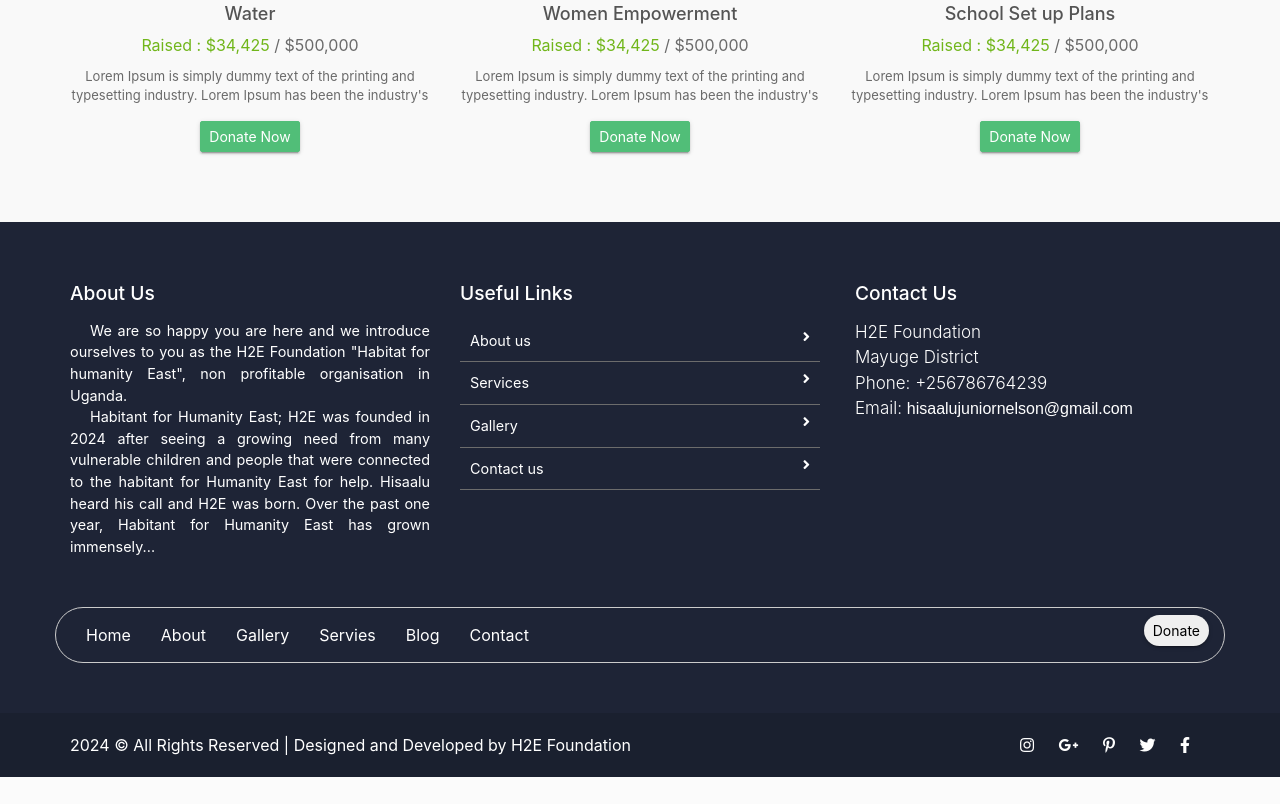
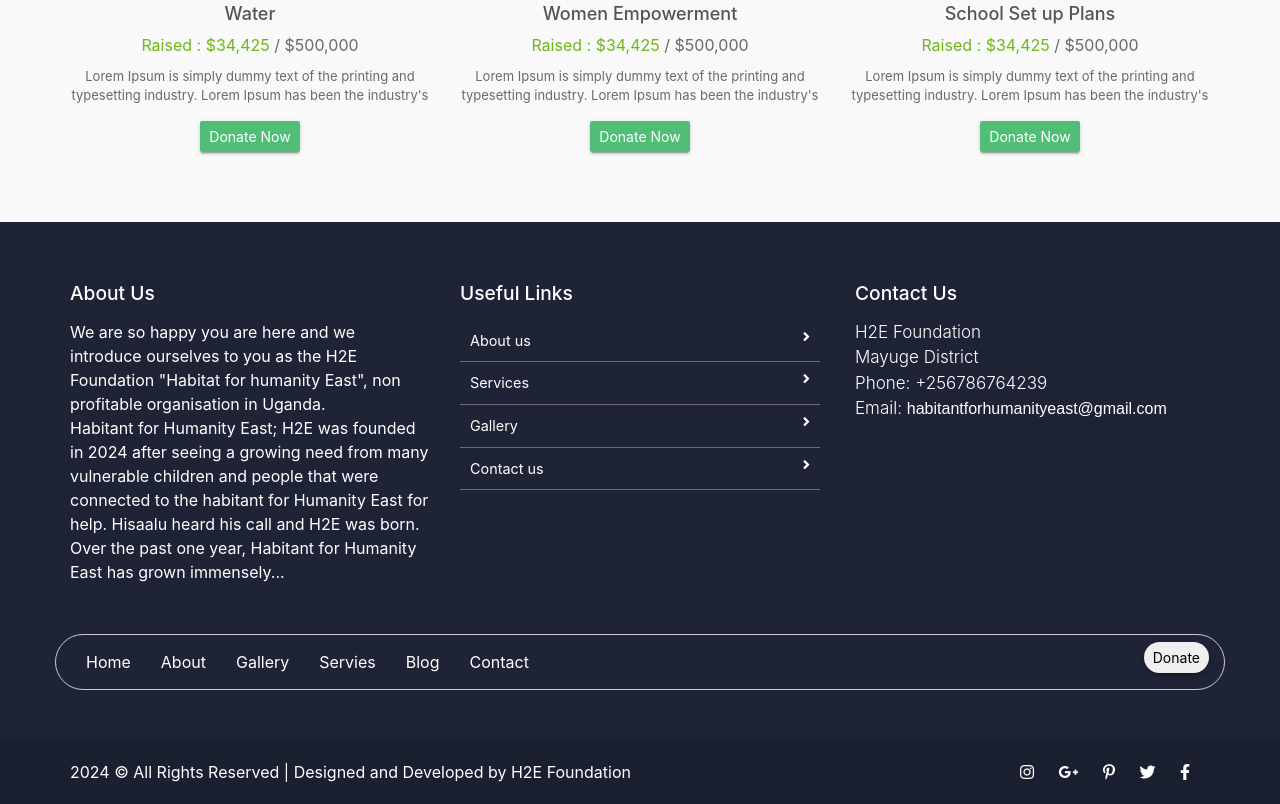
Before and after one commit to Hisaalu/H2E-Foundation, a plain HTML site: page services.html in a window 1280 px wide. Shown: the part 1094-1898 px from the top of the page. Before the commit the page ends 1871 px from the top, so only its background shows below. Drawn offline with Linux system fonts and the light colour scheme.

Commit message:
updated the email

```diff
--- a/services.html
+++ b/services.html
@@ -26,7 +26,7 @@
                     <ul class="ulleft">
                         <li>
                             <i class="far fa-envelope"></i>
-                            hisaalujuniornelson@gmail.com
+                            habitantforhumanityeast@gmail.com
                             <span>|</span></li>
                         <li>
                             <i class="fas fa-phone-volume"></i>
@@ -217,12 +217,19 @@
             <div class="row">
                 <div class="col-md-4 col-sm-12">
                     <h2>About Us</h2>
-                    <p>
-                        We are so happy you are here and we introduce ourselves to you as the H2E Foundation "Habitat for humanity East", non profitable organisation in Uganda.
-                    </p>
-                    <p>
-                        Habitant for Humanity East; H2E was founded in 2024 after seeing a growing need from many vulnerable children and people that were connected to the habitant for Humanity East for help. Hisaalu heard his call and H2E was born. Over the past one year, Habitant for Humanity East has grown immensely...
-                    </p>
+                    <div>
+                        We are so happy you are here and we introduce ourselves
+                        to you as the H2E Foundation "Habitat for humanity East",
+                        non profitable organisation in Uganda.
+                    </div>
+                    <div>
+                        Habitant for Humanity East; H2E was founded in 2024 after
+                        seeing a growing need from many vulnerable children and
+                        people that were connected to the habitant for Humanity
+                        East for help. Hisaalu heard his call and H2E was born.
+                        Over the past one year, Habitant for Humanity East has
+                        grown immensely...
+                    </div>
                 </div>
                 <div class="col-md-4 col-sm-12">
                     <h2>Useful Links</h2>
@@ -240,7 +247,7 @@
                         H2E Foundation <br>
                         Mayuge District <br>
                         Phone: +256786764239 <br>
-                        Email: <a href="mailto:hisaalujuniornelson@gmail.com" class="">hisaalujuniornelson@gmail.com</a><br>
+                        Email: <a href="habitantforhumanityeast@gmail.com" class="">habitantforhumanityeast@gmail.com</a><br>
                     </address>
 
 
```
Also changed, not shown: gallery.html (+15 -8 lines), index.html (+38 -24 lines).
